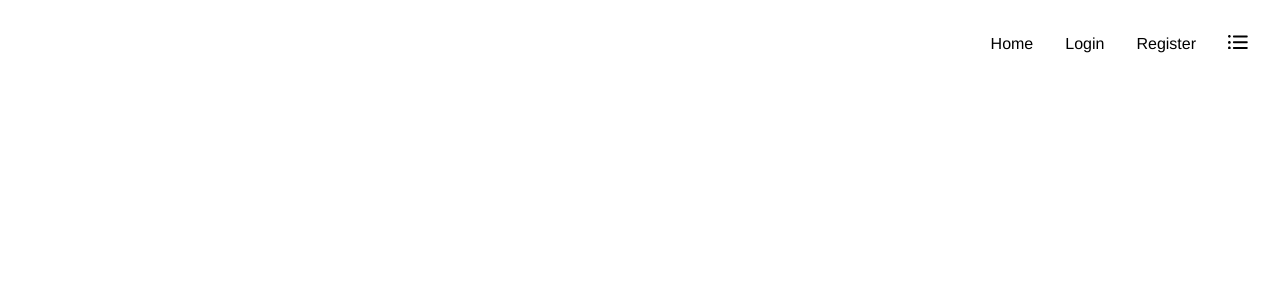
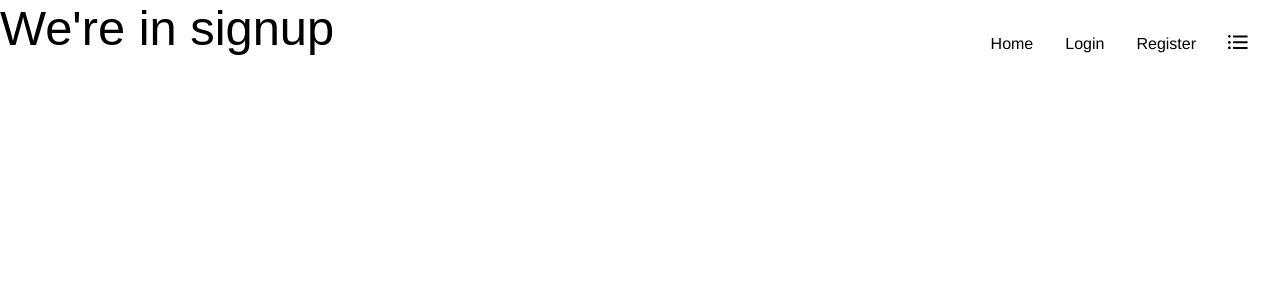
Before and after one commit to chingu-voyages/v11-bears-team-08, a React (Create React App) app in the folder client/: page /register in a window 1280 px wide. Shown: the top 300 px of the page. Built offline with nearby package versions, Linux system fonts and the light colour scheme.

Commit message:
fix route paths

```diff
--- a/client/src/App.js
+++ b/client/src/App.js
@@ -28,8 +28,8 @@ const App = () => (
         <Conversation />
       </Route>
 
-      <Route path="/signin" render={() => <h1>We're in signin</h1>} />
-      <Route path="/signup" render={() => <h1>We're in signup</h1>} />
+      <Route path="/login" render={() => <h1>We're in signin</h1>} />
+      <Route path="/register" render={() => <h1>We're in signup</h1>} />
     </BrowserRouter>
   </Container>
 )
```
